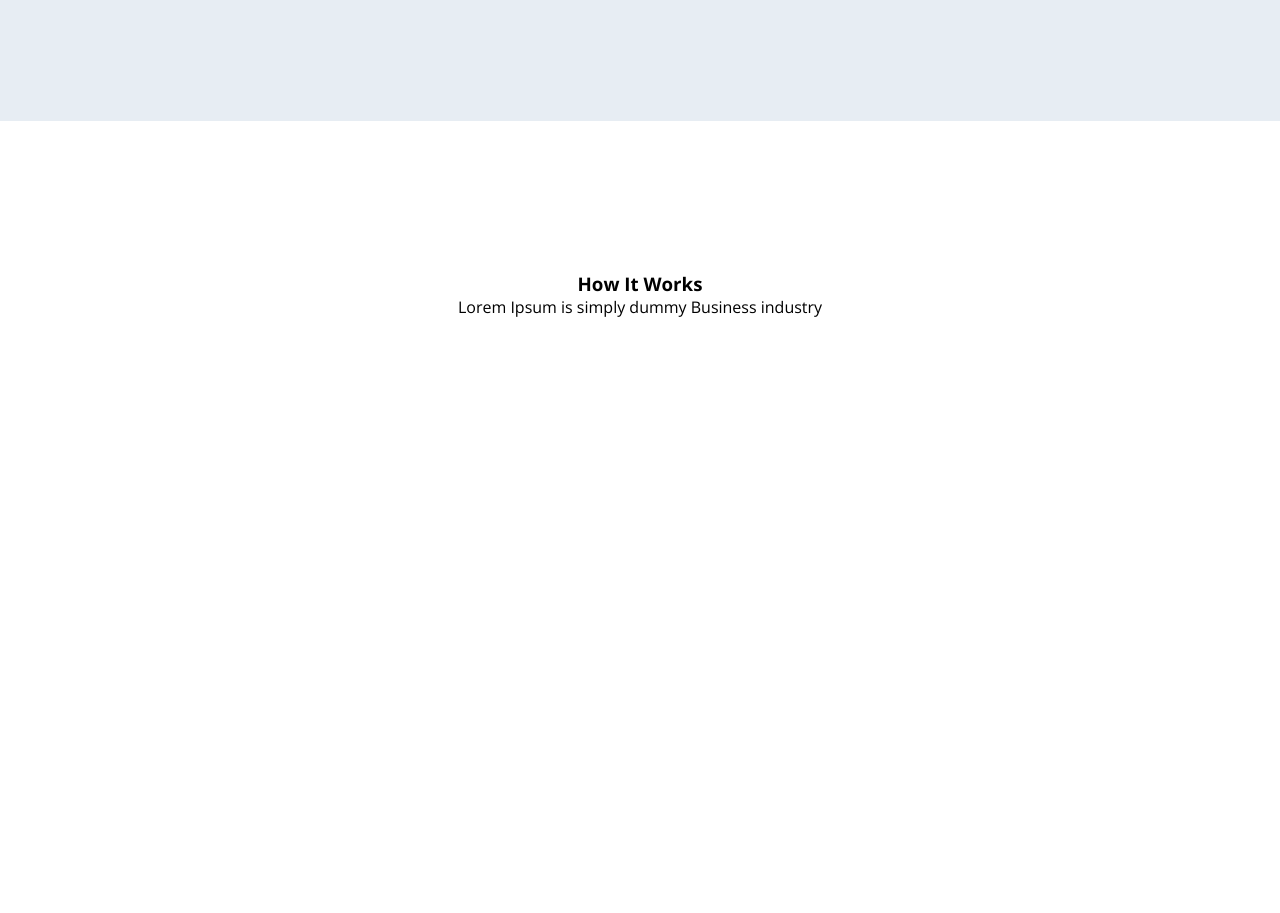
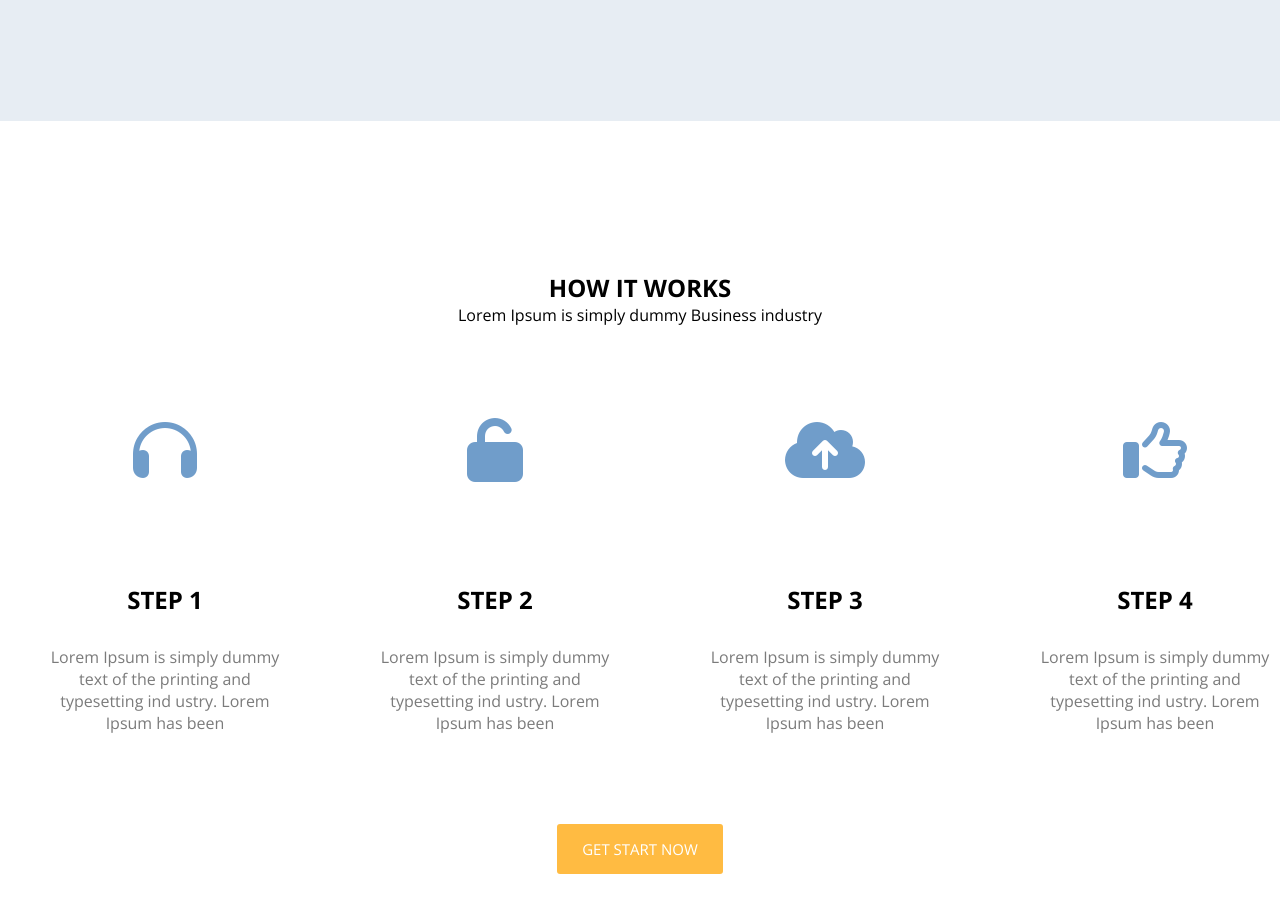
Before and after one commit to bbdk612/busness-template, a website: page index.html in a window 1280 px wide. Shown: the part 3140-4053 px from the top of the page. Before the commit the page ends 3538 px from the top, so only its background shows below. Drawn offline with nearby package versions, Linux system fonts and the light colour scheme.

Commit message:
HowItWorks complete

```diff
--- a/index.html
+++ b/index.html
@@ -222,11 +222,38 @@
     <section id="HowItWorks">
         <div class="HowItWorks__inner">
             <div class="HowItWorks__head">
-                <h3>How It Works</h3>
+                <h2>How It Works</h2>
                 <p>Lorem Ipsum is simply dummy Business industry</p>
             </div>
-
-
+            <ul class="HowItWorks__steps">
+                <li class="step">
+                    <div class="icon">
+                        <i class="fas fa-headphones"></i>
+                    </div>
+                    <div class="bg-text">
+                        <h2>Step 1</h2>
+                    </div>
+                    <div class="desc">
+                        Lorem Ipsum is simply dummy text of the printing and typesetting ind ustry. Lorem Ipsum has been
+                    </div>
+                </li>
+                <li class="step">
+                    <div class="icon"><i class="fas fa-unlock"></i></div>
+                    <div class="bg-text"><h2>Step 2</h2></div>
+                    <div class="desc">Lorem Ipsum is simply dummy text of the printing and typesetting ind ustry. Lorem Ipsum has been</div>
+                </li>
+                <li class="step">
+                    <div class="icon"><i class="fas fa-cloud-upload-alt"></i></div>
+                    <div class="bg-text"><h2>Step 3</h2></div>
+                    <div class="desc">Lorem Ipsum is simply dummy text of the printing and typesetting ind ustry. Lorem Ipsum has been</div>
+                </li>
+                <li class="step">
+                    <div class="icon"><i class="far fa-thumbs-up"></i></div>
+                    <div class="bg-text"><h2>Step 4</h2></div>
+                    <div class="desc">Lorem Ipsum is simply dummy text of the printing and typesetting ind ustry. Lorem Ipsum has been</div>
+                </li>
+            </ul>
+            <button class="HowItWorks__button">Get start now</button>
         </div>
     </section>
 
--- a/sass/main.sass
+++ b/sass/main.sass
@@ -433,7 +433,57 @@ header
     justify-content: center
     align-items: center
     padding-top: 150px
+    padding-bottom: 150px
+
+.HowItWorks__inner
+    display: flex
+    justify-content: center
+    flex-direction: column
+    align-items: center
 
 .HowItWorks__head
     text-align: center
     padding-bottom: 80px
+
+    h2
+        text-transform: uppercase
+
+.HowItWorks__steps
+    list-style-type: none
+    display: flex
+    flex-direction: row
+    justify-content: center
+    padding-bottom: 90px
+
+    .step
+        display: flex
+        flex-direction: column
+        align-items: center
+        text-align: center
+        max-width: 350px
+
+        &:not(:last-child)
+            padding-right: 80px
+
+        .icon
+            font-size: 64px
+            color: #709DCA
+            padding-bottom: 90px
+
+        .bg-text h2
+            font-size: 15
+            text-transform: uppercase
+            padding-bottom: 30px
+
+        .desc
+            color: #7B7B7B
+
+.HowItWorks__button
+    text-transform: uppercase
+    color: white
+    font-size: 15px
+    outline: none
+    background-color: $orange
+    border: 0
+    border-radius: 3px
+    padding: 15px 25px
```
Also changed, not shown: css/main.css, 1 other file.
